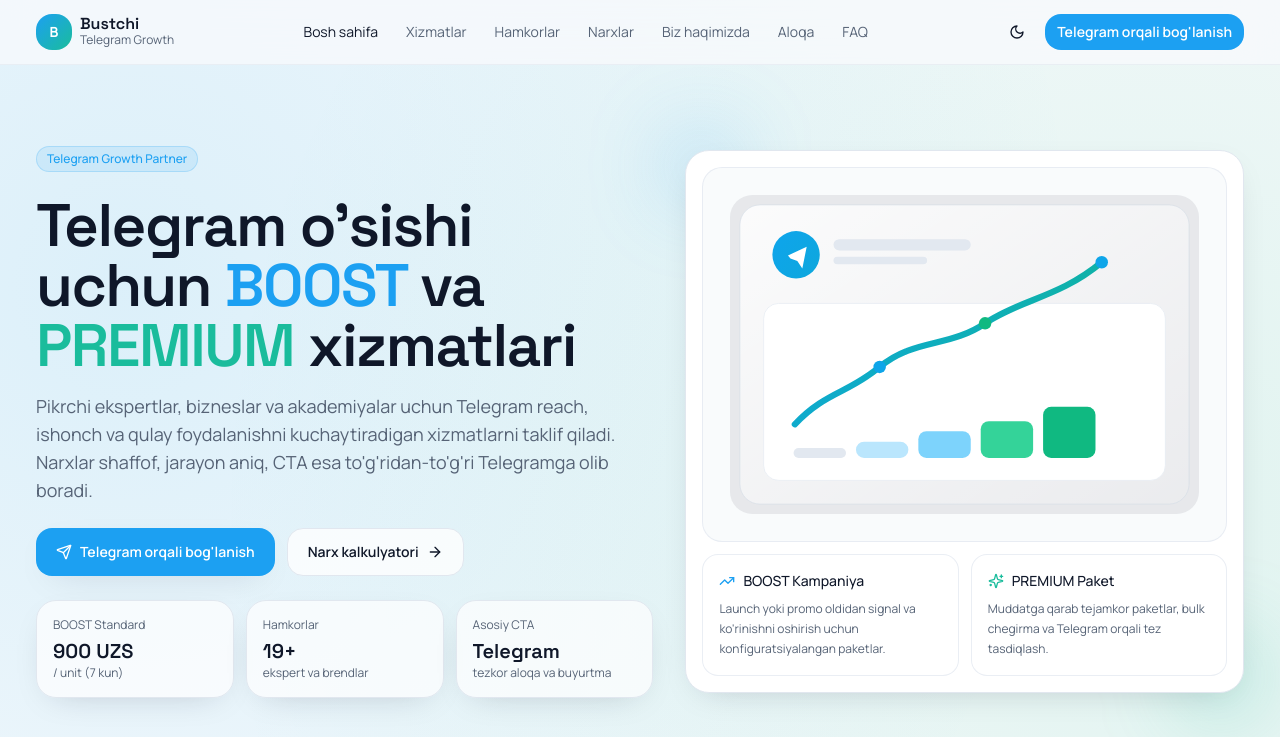
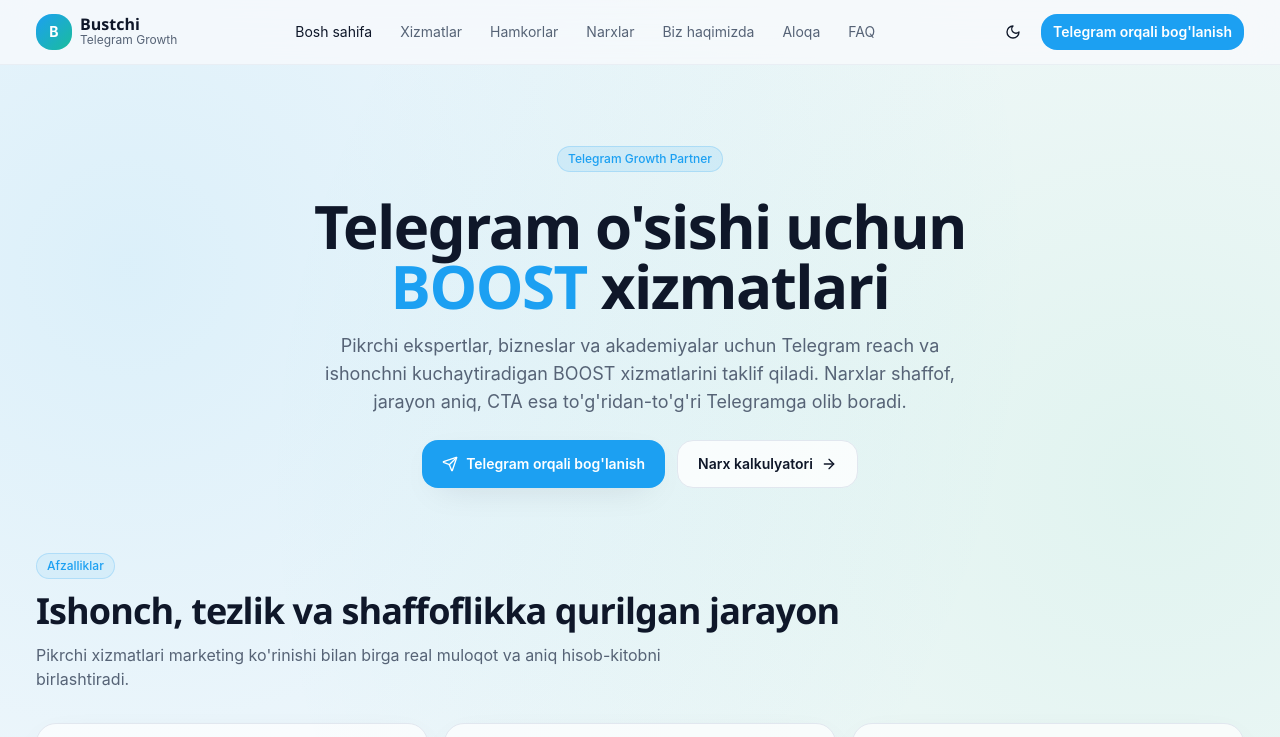
Before and after one commit to paxbyme/bustchi-web, a Next.js app: page / in a window 1280 px wide. Shown: the top 737 px of the page. Built offline with nearby package versions, Linux system fonts and the light colour scheme.

Commit message:
Refine hero by removing premium and visual analytics

```diff
--- a/src/app/globals.css
+++ b/src/app/globals.css
@@ -3,6 +3,8 @@
 @tailwind utilities;
 
 :root {
+  --font-manrope: 'Manrope', 'Inter', 'Segoe UI', system-ui, sans-serif;
+  --font-space: 'Space Grotesk', 'Segoe UI', system-ui, sans-serif;
   --background: 210 40% 98%;
   --foreground: 222 47% 11%;
   --card: 0 0% 100%;
--- a/src/app/layout.tsx
+++ b/src/app/layout.tsx
@@ -1,20 +1,9 @@
 import type { Metadata } from 'next';
-import { Manrope, Space_Grotesk } from 'next/font/google';
 import '@/app/globals.css';
 import { SiteHeader } from '@/components/site-header';
 import { SiteFooter } from '@/components/site-footer';
 import { ThemeProvider } from '@/components/theme-provider';
 import { siteConfig } from '@/lib/site';
-
-const manrope = Manrope({
-  subsets: ['latin'],
-  variable: '--font-manrope'
-});
-
-const spaceGrotesk = Space_Grotesk({
-  subsets: ['latin'],
-  variable: '--font-space'
-});
 
 export const metadata: Metadata = {
   metadataBase: new URL(siteConfig.url),
@@ -46,7 +35,7 @@
 export default function RootLayout({ children }: Readonly<{ children: React.ReactNode }>) {
   return (
     <html lang="uz" suppressHydrationWarning>
-      <body className={`${manrope.variable} ${spaceGrotesk.variable} font-sans`}>
+      <body className="font-sans">
         <ThemeProvider attribute="class" defaultTheme="system" enableSystem disableTransitionOnChange>
           <div className="relative min-h-screen">
             <SiteHeader />
--- a/src/app/page.tsx
+++ b/src/app/page.tsx
@@ -1,7 +1,6 @@
 import type { Metadata } from 'next';
-import Image from 'next/image';
 import Link from 'next/link';
-import { ArrowRight, Sparkles, TrendingUp } from 'lucide-react';
+import { ArrowRight } from 'lucide-react';
 import { createPageMetadata } from '@/lib/metadata';
 import { SectionHeader } from '@/components/section-header';
 import { CTAButton } from '@/components/cta-button';
@@ -10,33 +9,30 @@
 import { Button } from '@/components/ui/button';
 import { trustBenefits, howItWorksSteps } from '@/data/services';
 import { PartnersGrid } from '@/components/partners-grid';
-import { boostPricing, formatUZS } from '@/config/pricing';
 
 export const metadata: Metadata = createPageMetadata({
   title: 'Bosh sahifa',
-  description: 'Pikrchi bilan Telegram BOOST va PREMIUM xizmatlarini xavfsiz, tez va shaffof narxda oling.',
+  description: 'Pikrchi bilan Telegram BOOST xizmatlarini xavfsiz, tez va shaffof narxda oling.',
   path: '/'
 });
 
 export default function HomePage() {
-  const boostStandard = boostPricing.find((item) => item.days === 7) ?? boostPricing[0];
-
   return (
     <>
       <section className="section-pad pb-10 md:pb-14">
-        <div className="container grid items-center gap-8 lg:grid-cols-[1.05fr_0.95fr]">
-          <div className="space-y-6">
+        <div className="container">
+          <div className="mx-auto max-w-4xl space-y-6 text-center">
             <Badge className="border-primary/20 bg-primary/10 text-primary">Telegram Growth Partner</Badge>
             <div className="space-y-4">
               <h1 className="font-display text-4xl font-semibold leading-tight tracking-tight text-balance sm:text-5xl md:text-6xl">
-                Telegram o&apos;sishi uchun <span className="text-primary">BOOST</span> va <span className="text-accent">PREMIUM</span> xizmatlari
+                Telegram o&apos;sishi uchun <span className="text-primary">BOOST</span> xizmatlari
               </h1>
-              <p className="max-w-2xl text-base leading-7 text-muted-foreground sm:text-lg">
-                Pikrchi ekspertlar, bizneslar va akademiyalar uchun Telegram reach, ishonch va qulay foydalanishni kuchaytiradigan xizmatlarni taklif qiladi. Narxlar shaffof, jarayon aniq, CTA esa to&apos;g&apos;ridan-to&apos;g&apos;ri Telegramga olib boradi.
+              <p className="mx-auto max-w-2xl text-base leading-7 text-muted-foreground sm:text-lg">
+                Pikrchi ekspertlar, bizneslar va akademiyalar uchun Telegram reach va ishonchni kuchaytiradigan BOOST xizmatlarini taklif qiladi. Narxlar shaffof, jarayon aniq, CTA esa to&apos;g&apos;ridan-to&apos;g&apos;ri Telegramga olib boradi.
               </p>
             </div>
 
-            <div className="flex flex-col gap-3 sm:flex-row sm:items-center">
+            <div className="flex flex-col gap-3 sm:flex-row sm:items-center sm:justify-center">
               <CTAButton size="lg" label="Telegram orqali bog'lanish" />
               <Link href="/pricing">
                 <Button variant="outline" size="lg">
@@ -45,57 +41,6 @@
                 </Button>
               </Link>
             </div>
-
-            <div className="grid gap-3 sm:grid-cols-3">
-              <Card className="rounded-2xl bg-card/70 p-4">
-                <p className="text-xs text-muted-foreground">BOOST Standard</p>
-                <p className="mt-1 font-display text-xl font-semibold">{formatUZS(boostStandard.unitPrice)} UZS</p>
-                <p className="text-xs text-muted-foreground">/ unit ({boostStandard.days} kun)</p>
-              </Card>
-              <Card className="rounded-2xl bg-card/70 p-4">
-                <p className="text-xs text-muted-foreground">Hamkorlar</p>
-                <p className="mt-1 font-display text-xl font-semibold">19+</p>
-                <p className="text-xs text-muted-foreground">ekspert va brendlar</p>
-              </Card>
-              <Card className="rounded-2xl bg-card/70 p-4">
-                <p className="text-xs text-muted-foreground">Asosiy CTA</p>
-                <p className="mt-1 font-display text-xl font-semibold">Telegram</p>
-                <p className="text-xs text-muted-foreground">tezkor aloqa va buyurtma</p>
-              </Card>
-            </div>
-          </div>
-
-          <div className="relative">
-            <div className="absolute -left-6 -top-6 hidden size-20 rounded-full bg-primary/20 blur-2xl sm:block" />
-            <div className="absolute -bottom-8 -right-6 hidden size-24 rounded-full bg-accent/20 blur-2xl sm:block" />
-            <Card className="glass-panel overflow-hidden rounded-3xl p-3 md:p-4">
-              <div className="rounded-2xl border border-border/70 bg-background/80 p-3">
-                <Image
-                  src="/illustrations/telegram-growth.svg"
-                  alt="Telegram growth analytics illustration"
-                  width={800}
-                  height={560}
-                  priority
-                  className="h-auto w-full rounded-xl"
-                />
-              </div>
-              <div className="mt-3 grid gap-3 sm:grid-cols-2">
-                <div className="rounded-xl border border-border/70 bg-card p-4 motion-safe:animate-fade-up">
-                  <div className="mb-2 flex items-center gap-2 text-sm font-medium">
-                    <TrendingUp className="size-4 text-primary" />
-                    BOOST Kampaniya
-                  </div>
-                  <p className="text-xs leading-5 text-muted-foreground">Launch yoki promo oldidan signal va ko&apos;rinishni oshirish uchun konfiguratsiyalangan paketlar.</p>
-                </div>
-                <div className="rounded-xl border border-border/70 bg-card p-4 motion-safe:animate-fade-up [animation-delay:120ms]">
-                  <div className="mb-2 flex items-center gap-2 text-sm font-medium">
-                    <Sparkles className="size-4 text-accent" />
-                    PREMIUM Paket
-                  </div>
-                  <p className="text-xs leading-5 text-muted-foreground">Muddatga qarab tejamkor paketlar, bulk chegirma va Telegram orqali tez tasdiqlash.</p>
-                </div>
-              </div>
-            </Card>
           </div>
         </div>
       </section>
```
Also changed, not shown: public/illustrations/telegram-growth.svg.
